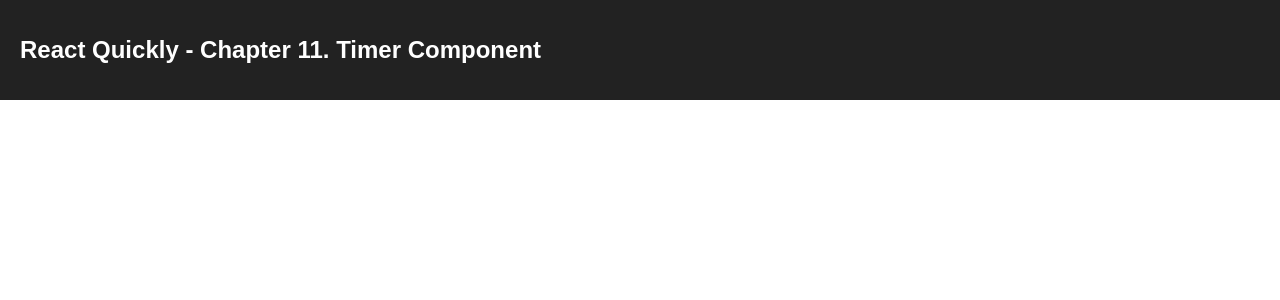
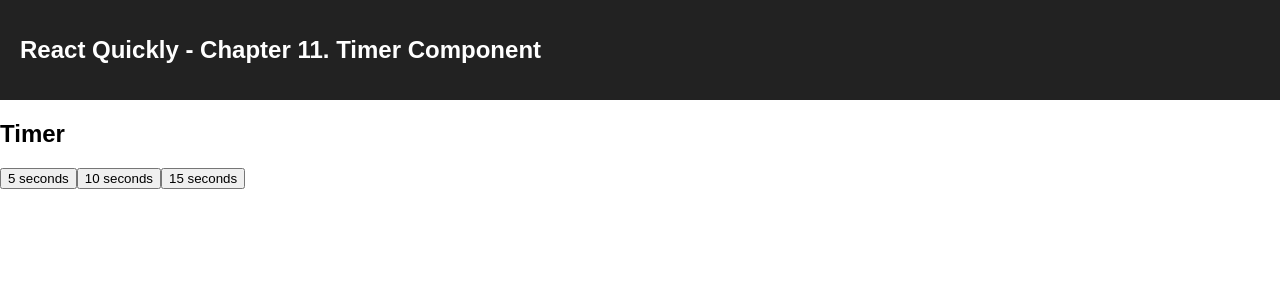
Before and after one commit to ybbarng/react-quickly, a React (Create React App) app: page /chapter11 in a window 1280 px wide. Shown: the top 300 px of the page. Built offline with nearby package versions, Linux system fonts and the light colour scheme.

Commit message:
Implement chapter 11

```diff
--- /dev/null
+++ b/src/chapter11/Button.js
@@ -0,0 +1,20 @@
+import React, { Component } from 'react';
+
+class Button extends Component {
+  startTimer(event) {
+    return this.props.startTimer(this.props.time);
+  }
+
+  render() {
+    return (
+      <button
+        type="button"
+        className="btn-default btn"
+        onClick={this.startTimer.bind(this)}>
+        {this.props.time} seconds
+      </button>
+    );
+  }
+}
+
+export default Button;
--- /dev/null
+++ b/src/chapter11/Timer.js
@@ -0,0 +1,17 @@
+import React, { Component } from 'react';
+
+class Timer extends Component {
+  render() {
+    if (this.props.timeLeft === 0) {
+      document.getElementById(this.props.audio).play();
+    }
+    if (!this.props.timeLeft) {
+      return <div />
+    }
+    return (
+      <h1>Time left: {this.props.timeLeft} </h1>
+    );
+  }
+}
+
+export default Timer;
--- /dev/null
+++ b/src/chapter11/TimerWrapper.js
@@ -0,0 +1,50 @@
+import React, { Component } from 'react';
+import alarm from './flute_c_long_01.wav';
+import Button from './Button';
+import Timer from './Timer';
+
+class TimerWrapper extends Component {
+  constructor(props) {
+    super(props);
+    this.state = {
+      timeLeft: null,
+      timer: null
+    }
+    this.startTimer = this.startTimer.bind(this);
+  }
+
+  startTimer(timeLeft) {
+    clearInterval(this.state.timer);
+    const timer = setInterval(() => {
+      const timeLeft = this.state.timeLeft - 1;
+      if (timeLeft === 0) {
+        clearInterval(timer);
+      }
+      this.setState({
+        timeLeft: timeLeft
+      });
+    }, 1000);
+    this.setState({
+      timeLeft,
+      timer
+    });
+  }
+
+  render() {
+    const alarmId = 'end-of-time';
+    return (
+      <div className="row-fluid">
+        <h2>Timer</h2>
+        <div className="btn-group" role="group">
+          <Button time="5" startTimer={this.startTimer} />
+          <Button time="10" startTimer={this.startTimer} />
+          <Button time="15" startTimer={this.startTimer} />
+        </div>
+        <Timer timeLeft={this.state.timeLeft} audio={alarmId} />
+        <audio id={alarmId} src={alarm} prelaod="auto" />
+      </div>
+    );
+  }
+}
+
+export default TimerWrapper;
--- a/src/chapter11/index.js
+++ b/src/chapter11/index.js
@@ -1,4 +1,5 @@
 import React, { Component } from 'react';
+import TimerWrapper from './TimerWrapper';
 
 class Chapter11 extends Component {
   render() {
@@ -7,6 +8,7 @@
         <header className="App-header">
           <h1 className="App-title">React Quickly - Chapter 11. Timer Component</h1>
         </header>
+        <TimerWrapper />
       </div>
     );
   }
```
Also changed, not shown: 1 other file (tests, documents, lock files or other folders).
